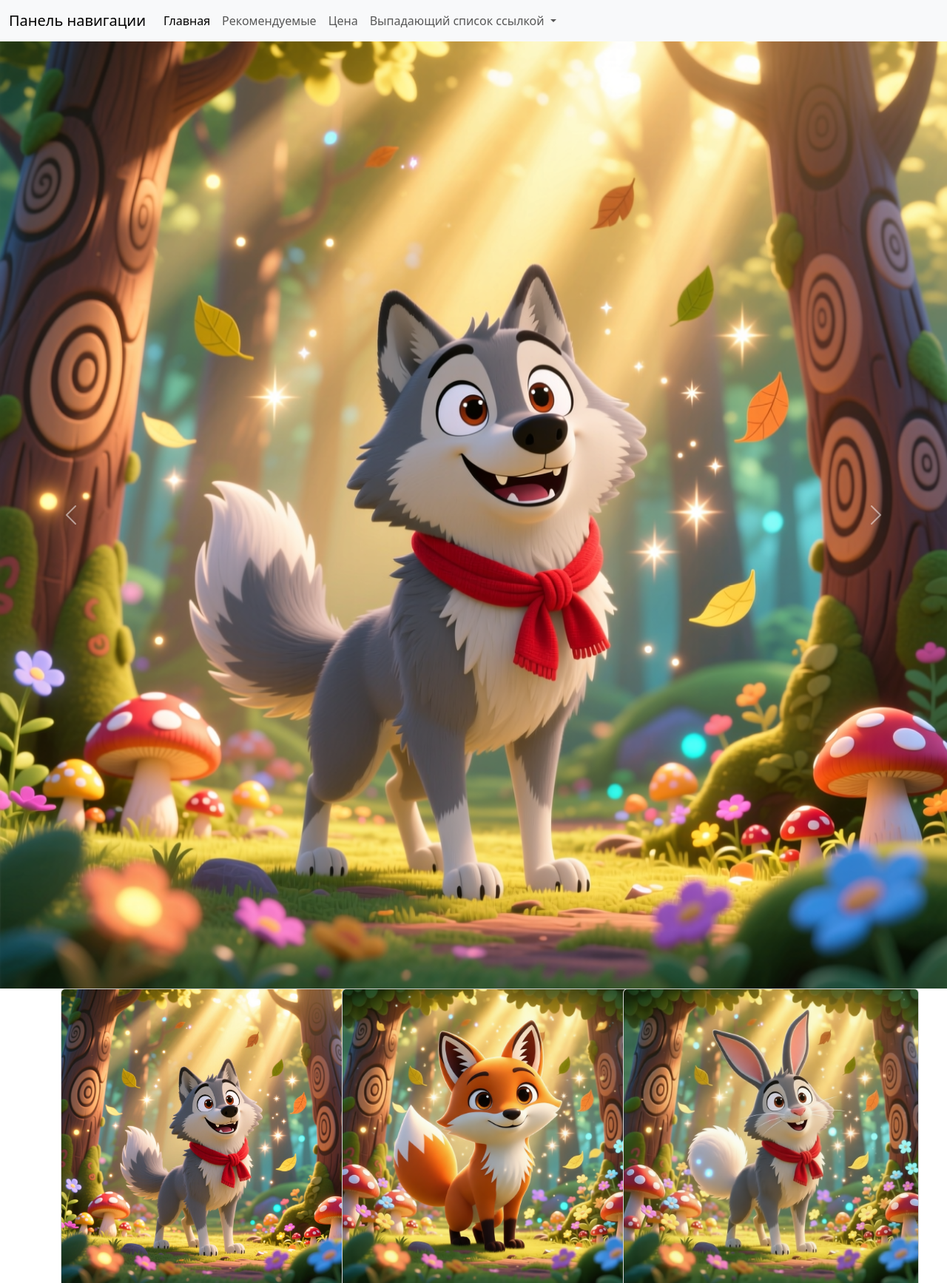
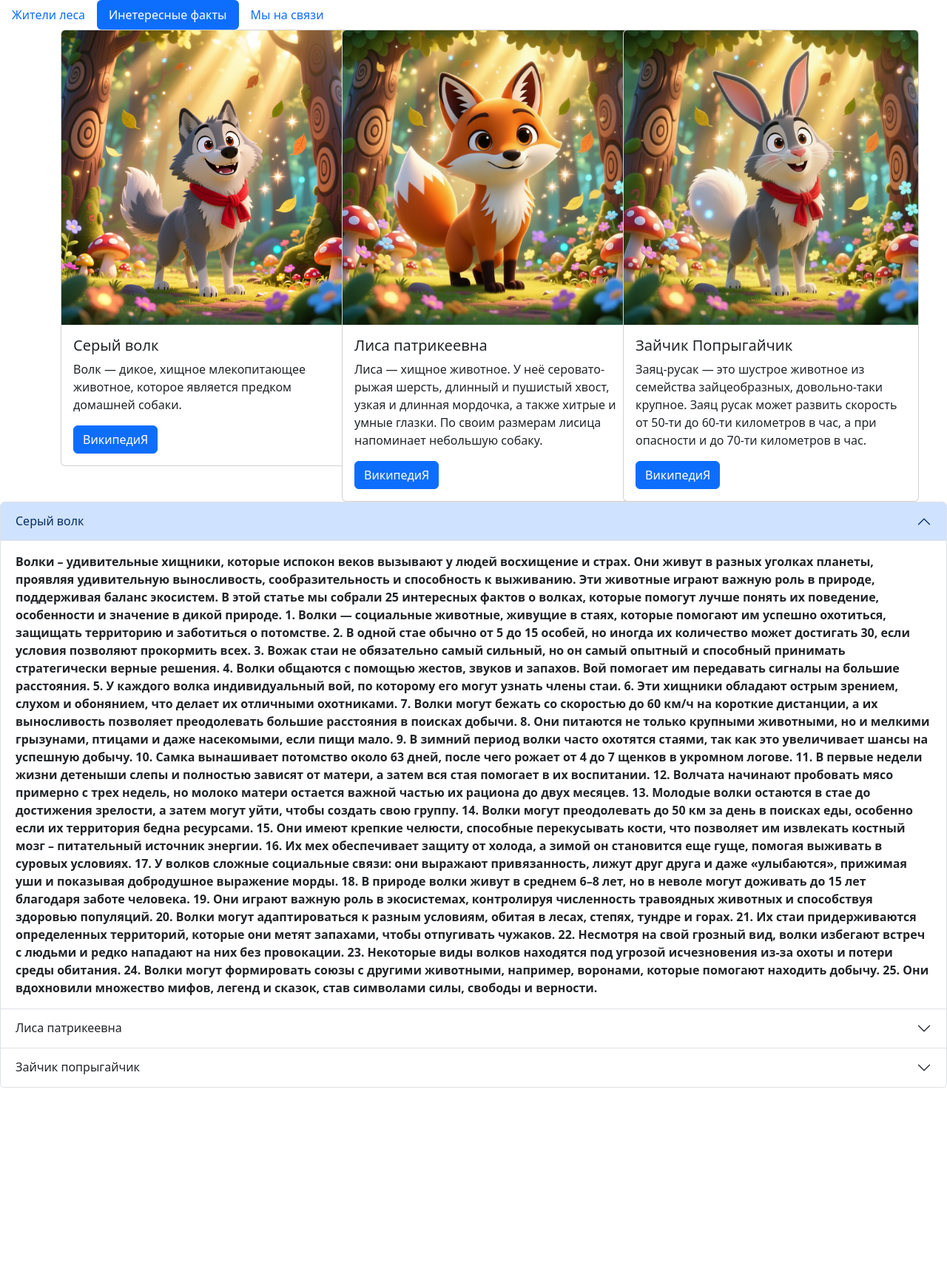
Before and after one commit to Andrey231059/html_and_css, a Flask app: template templates/index.html in a window 1280 px wide. Shown: the top 1734 px of the page at 74% size. After the commit the page ends 1470 px from the top, so only its background shows below. Run offline with Flask 3, Linux system fonts and the light colour scheme; the template is opened without the code that fills it, so the values that code supplies are empty.

Commit message:
lesson_VD04

```diff
--- a/main.py
+++ b/main.py
@@ -1,14 +1,18 @@
-from flask import Flask
+from flask import Flask, render_template
 
 app = Flask(__name__)
 
 @app.route("/")
-def hello_world():
-    return "Hello World!"
+def person():
+    return render_template("main.html")
 
-@app.route("/new/")
-def new():
-    return "new page"
+@app.route("/info/")
+def info():
+    return render_template("index.html")
+
+@app.route("/contact/")
+def contact():
+    return render_template("contact.html")
 
 if __name__ == "__main__":
     app.run()
--- a/templates/index.html
+++ b/templates/index.html
@@ -2,43 +2,27 @@
 <html lang="en">
 <head>
     <meta charset="UTF-8">
-    <title>Лесные жители</title>
+    <title>Интересные факты</title>
     <link href="https://cdn.jsdelivr.net/npm/bootstrap@5.3.3/dist/css/bootstrap.min.css" rel="stylesheet" integrity="sha384-QWTKZyjpPEjISv5WaRU9OFeRpok6YctnYmDr5pNlyT2bRjXh0JMhjY6hW+ALEwIH" crossorigin="anonymous">
-<nav class="navbar navbar-expand-lg bg-body-tertiary">
-  <div class="container-fluid">
-    <a class="navbar-brand" href="#">Панель навигации</a>
-    <button class="navbar-toggler" type="button" data-bs-toggle="collapse" data-bs-target="#navbarNavDropdown" aria-controls="navbarNavDropdown" aria-expanded="false" aria-label="Переключатель навигации">
-      <span class="navbar-toggler-icon"></span>
-    </button>
-    <div class="collapse navbar-collapse" id="navbarNavDropdown">
-      <ul class="navbar-nav">
-        <li class="nav-item">
-          <a class="nav-link active" aria-current="page" href="#">Главная</a>
-        </li>
-        <li class="nav-item">
-          <a class="nav-link" href="#">Рекомендуемые</a>
-        </li>
-        <li class="nav-item">
-          <a class="nav-link" href="#">Цена</a>
-        </li>
-        <li class="nav-item dropdown">
-          <a class="nav-link dropdown-toggle" href="#" role="button" data-bs-toggle="dropdown" aria-expanded="false">
-            Выпадающий список ссылкой
-          </a>
-          <ul class="dropdown-menu">
-            <li><a class="dropdown-item" href="#">Действие</a></li>
-            <li><a class="dropdown-item" href="#">Другое действие</a></li>
-            <li><a class="dropdown-item" href="#">Что-то еще здесь</a></li>
-          </ul>
-        </li>
-      </ul>
-    </div>
-  </div>
-</nav>
+
 </head>
 
 
 <body>
+
+<ul class="nav nav-pills">
+  <li class="nav-item">
+    <a class="nav-link" aria-current="page" href="/">Жители леса</a>
+  </li>
+  <li class="nav-item">
+    <a class="nav-link active" href="/info/">Инетересные факты</a>
+  </li>
+  <li class="nav-item">
+    <a class="nav-link" href="/contact/">Мы на связи</a>
+  </li>
+</ul>
+
+<!--
 <div id="carouselExampleAutoplaying" class="carousel slide" data-bs-ride="carousel">
   <div class="carousel-inner">
     <div class="carousel-item active">
@@ -60,7 +44,7 @@
     <span class="visually-hidden">Следующий</span>
   </button>
 </div>
-
+-->
 <div class="container">
     <div class = "row">
         <div class = "col-sm-12 col-md-6 col-lg-4">
@@ -257,11 +241,6 @@
   </div>
 </div>
 
-<footer class="bg-light text-center py-3">
-    <p>Адрес: Дремучий лес. Опушка</p>
-    <p>Телефон: +7 (000) 123-45-67</p>
-    <p>Email: Обращайся@ЯВсеЗнаюИУмею.com</p>
-</footer>
     <script src="https://cdn.jsdelivr.net/npm/bootstrap@5.3.3/dist/js/bootstrap.bundle.min.js" integrity="sha384-YvpcrYf0tY3lHB60NNkmXc5s9fDVZLESaAA55NDzOxhy9GkcIdslK1eN7N6jIeHz" crossorigin="anonymous"></script>
 </body>
 </html>
```
Also changed, not shown: templates/contact.html (added, +33 -0 lines), templates/main.html (+14 -1 lines), time.py (added, +51 -0 lines).
